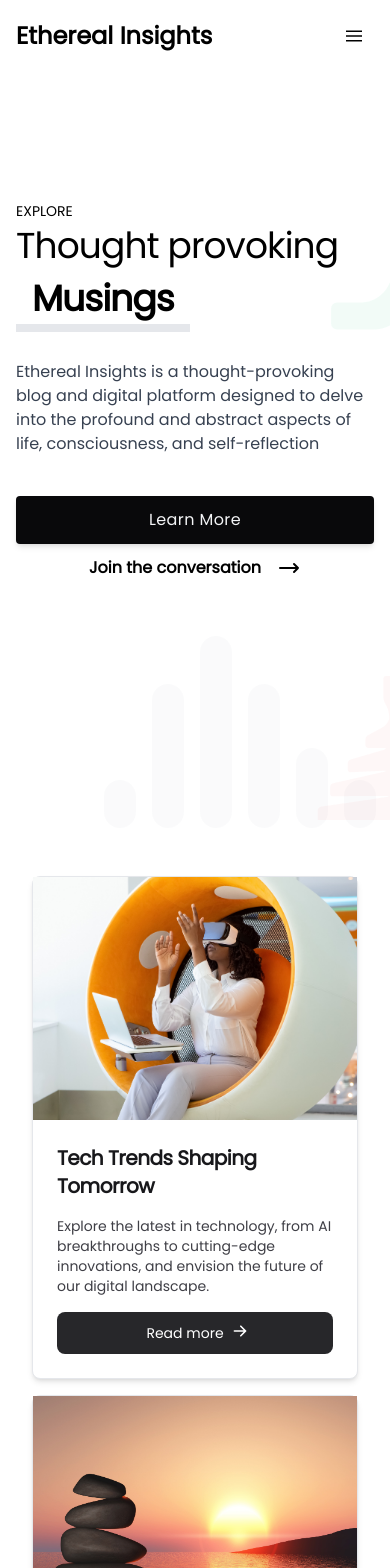
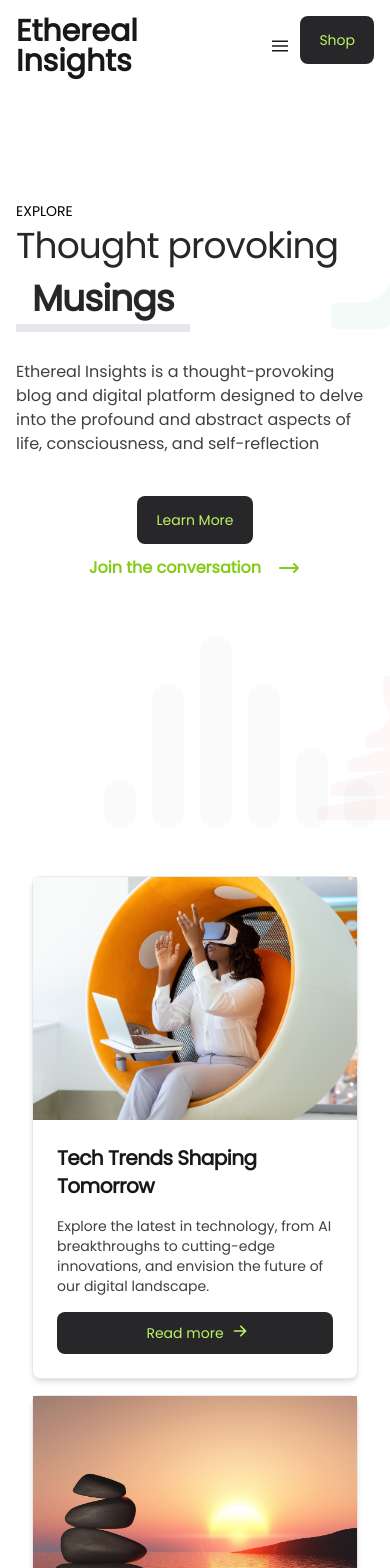
Before and after one commit to jerryetiang/ethereal-insights, a Next.js app: page / in a window 390 px wide. Shown: the top 1568 px of the page. Built offline with nearby package versions, Linux system fonts and the light colour scheme.

Commit message:
ADD: Accent colour (lime)

```diff
--- a/src/ui/components/navbar/navLinks.tsx
+++ b/src/ui/components/navbar/navLinks.tsx
@@ -26,10 +26,10 @@ interface NavLink {
       <Link
         href={link.url}
         className={clsx(
-          "text-sm text-gray-400 hover:text-gray-500",
+          "text-sm text-zinc-400 hover:text-lime-500",
           {
             "animate__animated animate__headShake": isHovered,
-            "text-black hover:text-gray": !isHovered,
+            "text-black hover:text-lime-700": !isHovered,
           }
         )}
         onMouseEnter={() => setIsHovered(true)}
--- a/src/ui/components/navbar/navbar.tsx
+++ b/src/ui/components/navbar/navbar.tsx
@@ -7,6 +7,7 @@ import { NavbarLink } from "@/ui/components/navbar/navLinks";
 import { MobileNavItem } from "@/ui/components/navbar/mobileLinks";
 import { navLinks } from "./data";
 import ThemeSwitcher from "@/utils/themeSwitcher";
+import { Button } from "flowbite-react";
 
 export default function NavigationBar() {
   const logoText = "Ethereal Insights";
@@ -25,19 +26,18 @@ export default function NavigationBar() {
     setIsMenuHidden(!isMenuHidden);
   };
 
-
   return (
     <div className="fixed top-0 w-full z-50">
       <nav className="relative px-4 py-4 flex justify-between items-center bg-white text-black dark:bg-black dark:text-white theme-transition">
         <Link
-          className="text-2xl font-bold leading-none text-black dark:text-white"
+          className="text-3xl font-bold leading-none text-zinc-900 dark:text-white theme-transition"
           href="#"
         >
           <span>{logoText}</span>
         </Link>
         <div className="lg:hidden">
           <button
-            className="navbar-burger flex items-center text-black dark:text-white p-3 theme-transition"
+            className="navbar-burger flex items-center text-zinc-900 dark:text-white p-3 theme-transition"
             onClick={shownMenu}
           >
             <svg
@@ -55,18 +55,18 @@ export default function NavigationBar() {
             <NavbarLink key={link.id} link={link} />
           ))}
         </ul>
-        <Link
+        <span
           className="hidden lg:inline-block lg:ml-auto lg:mr-3 py-2 px-6 rounded-md transition duration-200"
-          href="#"
+
         >
           <ThemeSwitcher />
-        </Link>
-        <Link
-          className="hidden lg:inline-block py-2 px-6  items-center justify-center rounded bg-zinc-950 font-medium tracking-wide text-gray-100 shadow-md transition hover:bg-zinc-900 focus:outline-none md:mr-4 md:mb-0 md:w-auto"
-          href="#"
+        </span>
+        <Button
+          color="dark"
+          className="md:mr-4 md:mb-0 md:w-auto mb-3 inline-flex h-12  items-center justify-center text-lime-300 bg-zinc-800 border border-transparent enabled:hover:bg-zinc-900 focus:ring-4 focus:ring-zinc-300 dark:bg-zinc-800 dark:enabled:hover:bg-zinc-700 dark:focus:ring-zinc-800 dark:border-zinc-700 theme-transition"
         >
           Shop
-        </Link>
+        </Button>
       </nav>
       <div
         className={`navbar-menu relative z-50 ${
@@ -111,12 +111,12 @@ export default function NavigationBar() {
           <div className="mt-auto">
             <div className="pt-6 animate__animated animate__fadeIn">
               <ThemeSwitcher />
-              <Link
-                className="block px-4 py-3 mb-2 leading-loose text-xs text-center text-white dark:text-black font-semibold bg-black dark:bg-white hover:bg-gray theme-transition rounded-xl"
-                href="#"
+              <Button
+                color="dark"
+                className="md:mr-4 md:mb-0 md:w-auto mb-3 inline-flex h-12  items-center justify-center text-lime-300 bg-zinc-800 border border-transparent enabled:hover:bg-zinc-900 focus:ring-4 focus:ring-zinc-300 dark:bg-zinc-800 dark:enabled:hover:bg-zinc-700 dark:focus:ring-zinc-800 dark:border-zinc-700 theme-transition"
               >
-                Shop
-              </Link>
+                Learn More
+              </Button>
             </div>
             <p className="my-4 text-xs text-center text-gray-400">
               <span>
--- a/src/ui/sections/featured/featuredPosts.tsx
+++ b/src/ui/sections/featured/featuredPosts.tsx
@@ -61,7 +61,7 @@ const FeaturedPosts = () => {
           {featuredData.map((post, index) => (
             <Card
               key={index}
-              className="dark:bg-zinc-900"
+              className="dark:bg-zinc-900 theme-transition"
               renderImage={() => (
                 <Image
                   width={500}
@@ -71,13 +71,13 @@ const FeaturedPosts = () => {
                 />
               )}
             >
-              <h5 className="text-xl font-bold tracking-tight text-zinc-900 dark:text-white">
+              <h5 className="text-xl font-bold tracking-tight text-zinc-900 dark:text-zinc-300 theme-transition">
                 {post.title}
               </h5>
-              <p className="text-sm text-zinc-700 dark:text-zinc-400">
+              <p className="text-sm text-zinc-700 dark:text-zinc-400 theme-transition">
                 {post.cardDescription}
               </p>
-              <Button className="text-white bg-zinc-800 border border-transparent hover:bg-zinc-900 focus:ring-4 focus:ring-zinc-300 dark:bg-zinc-800 hover:dark:hover:bg-zinc-700 focus:dark:focus:ring-zinc-800 dark:border-zinc-700">
+              <Button color="dark" className="text-lime-300 bg-zinc-800 border border-transparent enabled:hover:bg-zinc-900 focus:ring-4 focus:ring-zinc-300 dark:bg-zinc-800 dark:enabled:hover:bg-zinc-700 dark:focus:ring-zinc-800 dark:border-zinc-700 theme-transition">
                 Read more
                 <svg
                   className="-mr-1 ml-2 h-4 w-4"
@@ -99,7 +99,7 @@ const FeaturedPosts = () => {
 
       {/* Narrower Column - About the Blog */}
       <div className="w-full md:w-1/3 p-4 md:p-8 flex flex-col justify-start">
-        <h2 className="text-4xl font-bold text-zinc-900 dark:text-white mb-4">
+        <h2 className="text-4xl font-bold text-zinc-700 dark:text-zinc-300 mb-4 theme-transition">
           Blog Overview
         </h2>
 
--- a/src/ui/sections/home/header.tsx
+++ b/src/ui/sections/home/header.tsx
@@ -1,6 +1,8 @@
+"use client"
 import React from "react";
 import Image from "next/image";
 import Link from "next/link";
+import { Button } from "flowbite-react";
 
 export default function Header() {
   return (
@@ -19,28 +21,28 @@ export default function Header() {
             </div>
             <div className="lg:max-w-xl lg:pr-5 relative z-10">
               <p className="flex text-sm uppercase text-g1 ">Explore</p>
-              <h2 className="mb-6 max-w-lg text-4xl font-light leading-snug tracking-tight text-g1 sm:text-5xl sm:leading-snug">
+              <h2 className="mb-6 max-w-lg text-4xl font-light leading-snug tracking-tight text-g1 sm:text-5xl sm:leading-snug text-zinc-800 dark:text-zinc-300">
                 Thought provoking
                 <span className="my-1 inline-block border-b-8 border-g4 bg-white dark:bg-black px-4 font-bold text-g4 animate__animated animate__flash theme-transition">
                   Musings
                 </span>
               </h2>
-              <p className="text-base text-gray-700">
+              <p className="text-base text-zinc-700 dark:text-zinc-400 theme-transition">
                 Ethereal Insights is a thought-provoking blog and digital
                 platform designed to delve into the profound and abstract
                 aspects of life, consciousness, and self-reflection
               </p>
               <div className="mt-10 flex flex-col items-center md:flex-row">
-                <Link
-                  href="/"
-                  className="mb-3 inline-flex h-12 w-full items-center justify-center rounded bg-zinc-950 px-6 font-medium tracking-wide text-gray-100 shadow-md transition hover:bg-zinc-900 focus:outline-none md:mr-4 md:mb-0 md:w-auto"
+                <Button
+                  color="dark"
+                  className="md:mr-4 md:mb-0 md:w-auto mb-3 inline-flex h-12  items-center justify-center text-lime-300 bg-zinc-800 border border-transparent enabled:hover:bg-zinc-900 focus:ring-4 focus:ring-zinc-300 dark:bg-zinc-800 dark:enabled:hover:bg-zinc-700 dark:focus:ring-zinc-800 dark:border-zinc-700 theme-transition"
                 >
                   Learn More
-                </Link>
+                </Button>
                 <Link
                   href="/"
                   aria-label="join"
-                  className="group inline-flex items-center font-semibold text-g1"
+                  className="group inline-flex items-center font-semibold text-g1 text-lime-500"
                 >
                   Join the conversation
                   <svg
@@ -60,7 +62,6 @@ export default function Header() {
                 </Link>
               </div>
             </div>
-
           </div>
           <div className="relative hidden lg:ml-4 lg:block lg:w-1/2">
             <svg
@@ -85,7 +86,6 @@ export default function Header() {
                 height={400}
               />
             </div>
-
           </div>
         </div>
       </div>
@@ -97,7 +97,7 @@ export default function Header() {
           width="800px"
           height="800px"
           viewBox="0 0 24 24"
-          className="w-96 z-0 h-full object-fill fill-gray-300 text-gray-300"
+          className="w-96 z-0 h-full object-fill fill-zinc-300 text-zinc-300"
           fill="none"
           xmlns="http://www.w3.org/2000/svg"
         >
--- a/src/ui/sections/journal/insightSection.tsx
+++ b/src/ui/sections/journal/insightSection.tsx
@@ -1,4 +1,4 @@
-import InsightCard from "@/ui/components/card/insightCard";
+import InsightCard from "@/ui/sections/journal/insightCard";
 import React from "react";
 
 interface InsightSectionProps {
--- a/src/ui/sections/journal/journal.tsx
+++ b/src/ui/sections/journal/journal.tsx
@@ -9,7 +9,7 @@ const insights = [
       "Lay-flat hardcover indexed with dot grid and an inner pocket marrying aesthetics and function for an exceptional writing experience.",
     icon: (
       <svg
-        className="w-16 h-16 fill-gray-400 dark:group-hover:fill-gray-100 group-hover:fill-black theme-transition"
+        className="w-16 h-16 fill-zinc-400 dark:group-hover:fill-zinc-100 group-hover:fill-zinc-900 theme-transition"
         aria-hidden="true"
         xmlns="http://www.w3.org/2000/svg"
         fill="currentColor"
@@ -25,7 +25,7 @@ const insights = [
       "With perforated habit trackers and daily quotes for inspiration, Illuminations maximizes productivity and creativity effortlessly.",
     icon: (
       <svg
-        className="w-16 h-16 fill-gray-400 dark:group-hover:fill-gray-100 group-hover:fill-black theme-transition"
+        className="w-16 h-16 fill-zinc-400 dark:group-hover:fill-zinc-100 group-hover:fill-zinc-900 theme-transition"
         aria-hidden="true"
         xmlns="http://www.w3.org/2000/svg"
         fill="currentColor"
--- a/src/ui/sections/journal/productDescription.tsx
+++ b/src/ui/sections/journal/productDescription.tsx
@@ -13,11 +13,11 @@ const ProductDescription: React.FC<ProductDescriptionProps> = ({
 }) => {
   return (
     <div>
-      <h2 className="text-4xl font-semibold mb-4">{title}</h2>
-      <p className="text-gray-800 font-medium dark:text-gray-300 text-md mt-4 theme-transition">
+      <h2 className="text-4xl font-semibold mb-4 text-zinc-700 dark:text-zinc-200 theme-transition">{title}</h2>
+      <p className="text-zinc-600 font-medium dark:text-zinc-300 text-md mt-4 theme-transition">
         {mainText}
       </p>
-      <p className="text-sm dark:text-gray-500 text-gray-600 mt-8 theme-transition">
+      <p className="text-sm dark:text-zinc-500 text-zinc-600 mt-8 theme-transition">
         {secondaryText}
       </p>
     </div>
```
Also changed, not shown: src/ui/sections/featured/timeline.tsx (+7 -7 lines), src/ui/sections/journal/insightCard.tsx (renamed from src/ui/components/card/insightCard.tsx, +4 -4 lines).
